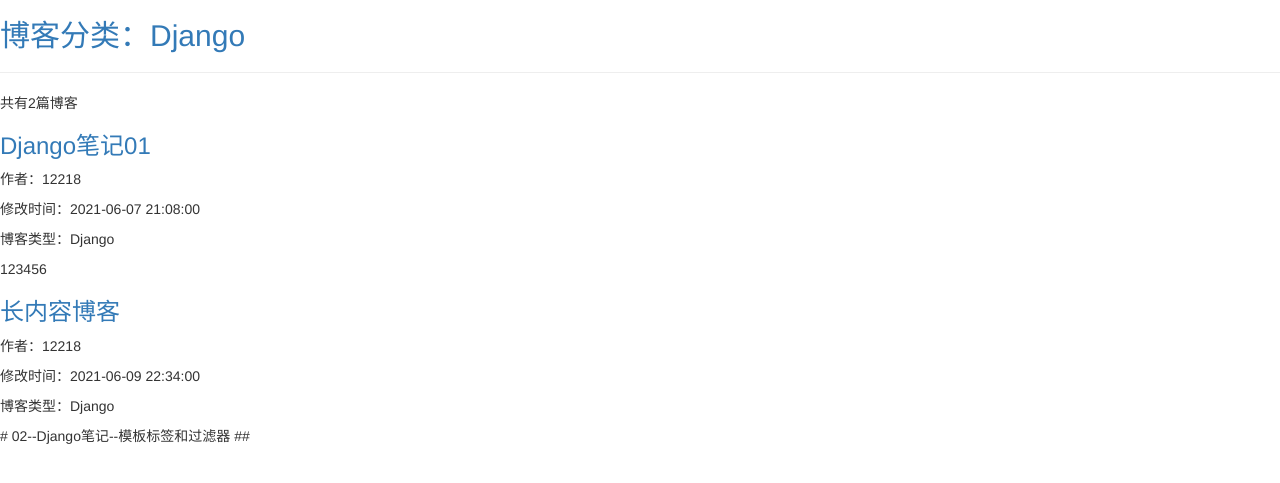
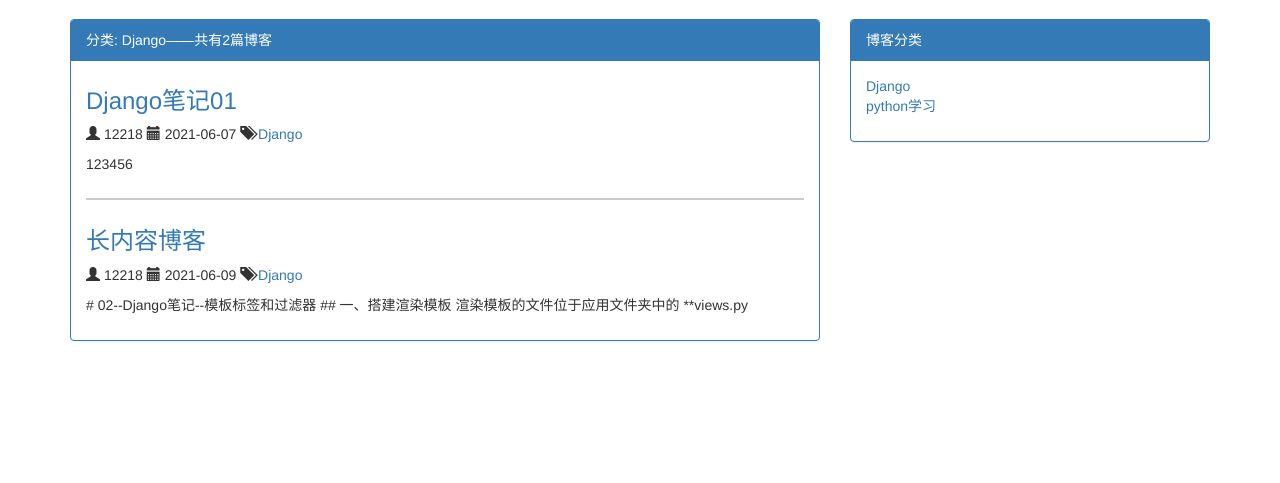
Before and after one commit to 12218/Django-Notes, a Django app: page /blog/type/1 in a window 1280 px wide. Shown: the part 51-534 px from the top of the page. Run offline with Django 3.2, Linux system fonts and the light colour scheme; data comes from the database, SQL or seed files in the repository; some libraries are stand-ins or nearby versions.

Commit message:
06--Django笔记--Bootstrap响应式布局

```diff
--- /dev/null
+++ b/mysite/blog/static/css/blog.css
@@ -0,0 +1,40 @@
+ul.blog-types {
+    list-style-type: none;
+}
+
+div.blog:not(:last-child) {
+    margin-bottom: 2em;
+    padding-bottom: 1em;
+    border-bottom: 2px solid #ccc;
+}
+
+div.blog h3 {
+    margin-top: 0.5em;
+}
+
+p.blog-author {
+    display: inline-block;
+}
+
+p.blog-time {
+    display: inline-block;
+}
+
+p.blog-category {
+    display: inline-block;
+    margin-bottom: 0;
+}
+
+ul.blog-detail-info {
+    list-style-type: none;
+    margin-bottom: 2em;
+}
+
+ul.blog-detail-info li{
+    display: inline-block;
+    margin-right: 2em;
+}
+
+div.blog-content {
+    text-indent: 2em; /* 首行缩进2字符 */
+}
--- a/mysite/blog/templates/blog_list.html
+++ b/mysite/blog/templates/blog_list.html
@@ -2,6 +2,11 @@
 
 {% block title %}
     我的网站
+{% endblock %}
+
+{% load static %}
+{% block header_extends %}
+    <link rel="stylesheet" href="{% static 'css/blog.css' %}">
 {% endblock %}
 
 {% block nav_blog_active %}
@@ -9,16 +14,58 @@ active
 {% endblock %}
 
 {% block content %}
-    <p>共有{{ blogs|length }}篇博客</p> <!-- 过滤器 -->
+    <div class="container"> <!-- 栅格系统需要被放在container容器中 -->
+        <div class="row"> <!-- 首先定义行，再在行中定义列 -->
+            <div class="col-xs-12 col-sm-9 col-md-8">  <!-- 博客显示部分 -->
+                <div class="panel panel-primary">
+                    <!-- <div class="panel-heading">博客列表——共有{{ blogs|length }}篇博客</div> -->
+                    <div class="panel-heading">{% block block_list_title %}博客列表——共有{{ blogs|length }}篇博客{% endblock %}</div>
+                    <div class="panel-body">
                         {% for blog in blogs %} <!-- 这里的blog是从views.py中传入的内容 -->
+                            <div class="blog">
                                 <a href="{% url 'blog_detail' blog.pk %}">
                                     <h3>{{ blog.title }}</h3>
                                 </a>
-        <p>作者：{{ blog.author }}</p>
-        <p>修改时间：{{ blog.last_updated_time|date:"Y-m-d G:i:s" }}</p>
-        <p>博客类型：{{ blog.blog_type }}</p>
-        <p>{{ blog.content|truncatechars:30 }}</p> <!-- 其中冒号后面的内容表示显示字符长度 -->
+                                <p class="blog-author">
+                                    <span class="glyphicon glyphicon-user"></span>
+                                    {{ blog.author }}
+                                </p>
+                                <p class="blog-time">
+                                    <span class="glyphicon glyphicon-calendar"></span>
+                                    {{ blog.last_updated_time|date:"Y-m-d" }}
+                                </p>
+                                <p class="blog-category">
+                                    <span class="glyphicon glyphicon-tags"></span>
+                                    <a href="{% url 'blogs_with_type' blog.blog_type.pk %}">
+                                        {{ blog.blog_type }}
+                                    </a>
+                                </p>
+                                <p>{{ blog.content|truncatechars:70 }}</p> <!-- 其中冒号后面的内容表示显示字符长度 -->
+                            </div>
                             {% empty %} <!-- 如果为空则执行下面代码 -->
-        <p>--暂无博客，敬请期待--</p>
+                            <h3>--暂无博客，敬请期待--</h3>
                         {% endfor %}
+                    </div>
+                </div>
+            </div>
+            <div class="hidden-xs col-sm-3 col-md-4">  <!-- 博客分类部分 -->
+                <div class="panel panel-primary">
+                    <div class="panel-heading">博客分类</div>
+                    <div class="panel-body">
+                        <ul class="blog-types">
+                            {% for blog_type in blog_types %}
+                                <li>
+                                    <a href="{% url 'blogs_with_type' blog_type.pk %}">
+                                        {{ blog_type.type_name }}
+                                    </a>
+                                </li>
+                                {% empty %}
+                                    <li>没有分类</li>
+                            {% endfor %}
+                        </ul>
+                    </div>
+                </div>
+            </div>
+        </div>
+    </div>
 {% endblock %}
--- a/mysite/blog/templates/blogs_with_type.html
+++ b/mysite/blog/templates/blogs_with_type.html
@@ -1,4 +1,4 @@
-{% extends 'base.html'%} <!-- 声明引用模板 -->
+{% extends 'blog_list.html'%} <!-- 声明引用模板 -->
 
 {% block title %}
     {{ blog_type.type_name }}
@@ -8,23 +8,4 @@
 active
 {% endblock %}
 
-{% block content %}
-<div>
-    <a href="{% url 'blogs_with_type' blog_type.pk %}"> <!--  此处的'home'是url的name为home的链接 -->
-        <h2>博客分类：{{ blog_type.type_name }}</h2>
-    </a>
-</div>
-<hr>
-<p>共有{{ blogs|length }}篇博客</p> <!-- 过滤器 -->
-    {% for blog in blogs %} <!-- 这里的blog是从views.py中传入的内容 -->
-        <a href="{% url 'blog_detail' blog.pk %}">
-            <h3>{{ blog.title }}</h3>
-        </a>
-        <p>作者：{{ blog.author }}</p>
-        <p>修改时间：{{ blog.last_updated_time|date:"Y-m-d G:i:s" }}</p>
-        <p>博客类型：{{ blog.blog_type }}</p>
-        <p>{{ blog.content|truncatechars:30 }}</p> <!-- 其中冒号后面的内容表示显示字符长度 -->
-        {% empty %} <!-- 如果为空则执行下面代码 -->
-        <p>--暂无博客，敬请期待--</p>
-    {% endfor %}
-{% endblock %}
+{% block block_list_title %}分类: {{ blog_type.type_name }}——共有{{ blogs|length }}篇博客{% endblock %}
--- a/mysite/blog/views.py
+++ b/mysite/blog/views.py
@@ -7,6 +7,7 @@ from .models import Blog, BlogType
 def blog_list(request): # 博客列表html界面的渲染
     context = {} # context字典为传入html渲染的内容
     context['blogs'] = Blog.objects.all() # Blog.objects.all()为选择数据库中所有博客
+    context['blog_types'] = BlogType.objects.all()
     # context['blogs_count'] = Blog.objects.all().count() # 获取博客数量
     return render(request, 'blog_list.html', context)
 
@@ -19,5 +20,6 @@ def blogs_with_type(request, blogs_type_pk):
     context = {}
     blog_type = get_object_or_404(BlogType, pk = blogs_type_pk)
     context['blogs'] = Blog.objects.filter(blog_type = blog_type) # 筛选函数
+    context['blog_types'] = BlogType.objects.all()
     context['blog_type'] = blog_type
     return render(request, 'blogs_with_type.html', context)
```
Also changed, not shown: 06--Django笔记--Bootstrap响应式布局.md (added, +116 -0 lines), mysite/blog/templates/blog_detail.html (+25 -9 lines), README.md, pictures/06-01.png (added), pictures/06-02.png (added), pictures/06-03.png (added), pictures/06-04.png (added). Lines whose indentation alone changed are shown as unchanged.
